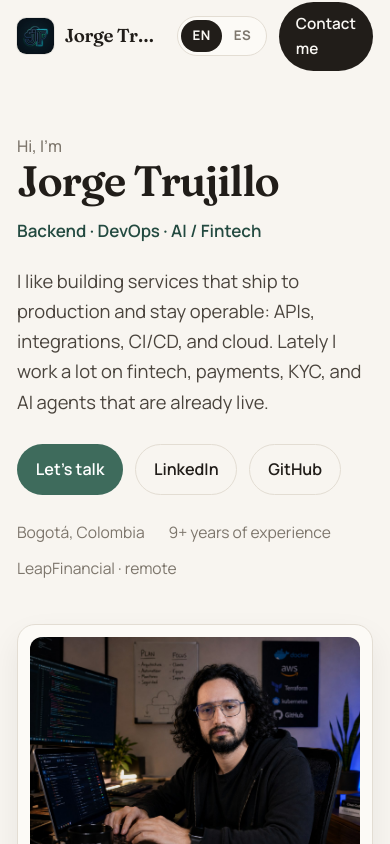
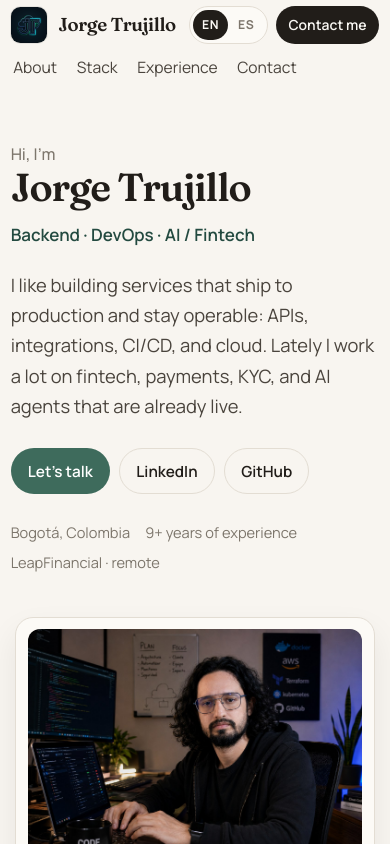
Before and after one commit to MatiusRock1/profile, a React (Vite) app in the folder web/: page / in a window 390 px wide. Shown: the top 844 px of the page. Built offline with nearby package versions, Linux system fonts and the light colour scheme.

Commit message:
Improve mobile nav and section tracking
fix: stabilizes active section highlighting on scroll and hardens the responsive layout for small screens, including a scrollable mobile nav strip.

```diff
--- a/web/src/App.css
+++ b/web/src/App.css
@@ -3,7 +3,7 @@
 }
 
 .wrap {
-  width: min(100% - 2rem, var(--max));
+  width: min(100% - 1.25rem, var(--max));
   margin-inline: auto;
 }
 
@@ -25,8 +25,9 @@
   display: flex;
   align-items: center;
   justify-content: space-between;
-  gap: 1rem;
-  min-height: 4.25rem;
+  gap: 0.65rem;
+  min-height: 4rem;
+  padding: 0.35rem 0;
 }
 
 .nav__brand {
@@ -101,13 +102,14 @@
 .nav__cta {
   display: inline-flex;
   align-items: center;
-  padding: 0.55rem 1rem;
+  padding: 0.5rem 0.85rem;
   border-radius: 999px;
   background: var(--ink);
   color: #faf8f4 !important;
   text-decoration: none;
-  font-size: 0.9rem;
+  font-size: 0.86rem;
   font-weight: 600;
+  white-space: nowrap;
 }
 
 .nav__cta:hover {
@@ -119,7 +121,8 @@
 .nav__end {
   display: flex;
   align-items: center;
-  gap: 0.7rem;
+  gap: 0.45rem;
+  flex-shrink: 0;
 }
 
 .lang {
@@ -157,7 +160,7 @@
 
 /* Hero */
 .hero {
-  padding: 3.5rem 0 2.75rem;
+  padding: 2.4rem 0 2rem;
 }
 
 .hero__grid {
@@ -290,7 +293,7 @@
 }
 
 .section {
-  padding: 2.75rem 0;
+  padding: 2.25rem 0;
 }
 
 .section__title {
@@ -502,8 +505,8 @@
 
 /* Contact */
 .contact {
-  margin: 1rem 0 3.5rem;
-  padding: 1.8rem 1.5rem;
+  margin: 1rem 0 2.75rem;
+  padding: 1.45rem 1.15rem;
   border-radius: 18px;
   background: #22302b;
   color: #f4f1ea;
@@ -575,27 +578,137 @@
   text-decoration: none;
 }
 
+/* Mobile nav links strip */
+@media (max-width: 719.98px) {
+  .nav__links {
+    display: flex;
+    order: 3;
+    width: 100%;
+    overflow-x: auto;
+    gap: 0.15rem 0.85rem;
+    padding: 0.15rem 0 0.35rem;
+    margin: 0;
+    scrollbar-width: none;
+    -webkit-overflow-scrolling: touch;
+  }
+
+  .nav__links::-webkit-scrollbar {
+    display: none;
+  }
+
+  .nav__inner {
+    flex-wrap: wrap;
+    row-gap: 0.15rem;
+  }
+
+  .nav__brand {
+    min-width: 0;
+    flex: 1 1 auto;
+  }
+
+  .nav__end {
+    margin-left: auto;
+  }
+
+  .nav__cta {
+    padding: 0.45rem 0.75rem;
+    font-size: 0.82rem;
+  }
+
+  .lang__btn {
+    min-width: 2.1rem;
+    min-height: 1.75rem;
+    font-size: 0.72rem;
+  }
+
+  .hero h1 {
+    font-size: clamp(2.15rem, 10vw, 2.8rem);
+  }
+
+  .hero__actions {
+    gap: 0.55rem;
+  }
+
+  .btn {
+    min-height: 2.55rem;
+    padding: 0.55rem 0.95rem;
+    font-size: 0.9rem;
+  }
+
+  .hero__meta {
+    gap: 0.35rem 0.9rem;
+    font-size: 0.86rem;
+  }
+
+  .hero__photo {
+    width: min(100%, 360px);
+  }
+
+  .focus li,
+  .tags li {
+    font-size: 0.8rem;
+  }
+
+  .job h3 {
+    font-size: 1.2rem;
+  }
+
+  .contact__actions .btn {
+    width: 100%;
+  }
+
+  .footer__inner {
+    flex-direction: column;
+    align-items: flex-start;
+  }
+}
+
 @media (min-width: 720px) {
+  .wrap {
+    width: min(100% - 2rem, var(--max));
+  }
+
+  .nav__inner {
+    min-height: 4.25rem;
+    gap: 1rem;
+    padding: 0;
+    flex-wrap: nowrap;
+  }
+
   .nav__links {
     display: flex;
   }
 
+  .nav__cta {
+    padding: 0.55rem 1rem;
+    font-size: 0.9rem;
+  }
+
+  .nav__end {
+    gap: 0.7rem;
+  }
+
   .hero {
-    padding: 4.5rem 0 3rem;
+    padding: 4rem 0 3rem;
   }
 
   .hero__grid {
-    grid-template-columns: 1.15fr 0.75fr;
-    gap: 3rem;
+    grid-template-columns: minmax(0, 1.1fr) minmax(260px, 0.9fr);
+    gap: 2.5rem;
+    align-items: start;
   }
 
   .hero__photo {
     justify-self: end;
-    width: 300px;
+    width: min(100%, 380px);
+  }
+
+  .section {
+    padding: 2.75rem 0;
   }
 
   .job {
-    grid-template-columns: 11rem 1fr;
+    grid-template-columns: 11rem minmax(0, 1fr);
   }
 
   .job__when {
@@ -603,7 +716,7 @@
   }
 
   .split {
-    grid-template-columns: 1.2fr 0.9fr;
+    grid-template-columns: minmax(0, 1.2fr) minmax(0, 0.9fr);
   }
 
   .strengths {
@@ -620,10 +733,30 @@
     border-bottom: 0;
     padding-bottom: 0;
   }
+
+  .contact {
+    margin: 1rem 0 3.5rem;
+    padding: 1.8rem 1.5rem;
+  }
 }
 
 @media (min-width: 960px) {
+  .hero__grid {
+    grid-template-columns: minmax(0, 1.15fr) minmax(300px, 0.85fr);
+    gap: 3rem;
+  }
+
+  .hero__photo {
+    width: min(100%, 440px);
+  }
+
   .strengths {
     grid-template-columns: repeat(3, minmax(0, 1fr));
   }
 }
+
+@media (min-width: 1100px) {
+  .wrap {
+    width: min(100% - 2.5rem, var(--max));
+  }
+}
--- a/web/src/App.tsx
+++ b/web/src/App.tsx
@@ -1,9 +1,14 @@
-import { useEffect, useMemo, useState } from 'react'
+import { useCallback, useEffect, useMemo, useRef, useState } from 'react'
 import { useLanguage } from './i18n/LanguageContext'
 import type { Lang } from './i18n/types'
 import './App.css'
 
 const SECTION_IDS = ['about', 'stack', 'experience', 'contact'] as const
+type SectionId = (typeof SECTION_IDS)[number]
+
+function isSectionId(value: string): value is SectionId {
+  return (SECTION_IDS as readonly string[]).includes(value)
+}
 
 function joinList(items: readonly string[]) {
   return items.join(' · ')
@@ -12,7 +17,13 @@ function joinList(items: readonly string[]) {
 function App() {
   const { lang, setLang, t } = useLanguage()
   const [scrolled, setScrolled] = useState(false)
-  const [activeSection, setActiveSection] = useState<string>('')
+  const [activeSection, setActiveSection] = useState<string>(() => {
+    if (typeof window === 'undefined') return ''
+    const hash = window.location.hash.replace(/^#/, '')
+    return isSectionId(hash) ? hash : ''
+  })
+  const pinnedUntil = useRef(0)
+  const pinnedId = useRef<string | null>(null)
   const { shared } = t
 
   const navItems = useMemo(
@@ -25,48 +36,79 @@ function App() {
     [t.nav.about, t.nav.stack, t.nav.experience, t.nav.contact],
   )
 
-  useEffect(() => {
-    const onScroll = () => setScrolled(window.scrollY > 8)
-    onScroll()
-    window.addEventListener('scroll', onScroll, { passive: true })
-    return () => window.removeEventListener('scroll', onScroll)
+  const pinSection = useCallback((id: string, ms = 1000) => {
+    if (!isSectionId(id)) return
+    pinnedId.current = id
+    pinnedUntil.current = performance.now() + ms
+    setActiveSection(id)
   }, [])
 
   useEffect(() => {
-    const elements = SECTION_IDS.map((id) => document.getElementById(id)).filter(
-      (el): el is HTMLElement => Boolean(el),
-    )
-    if (!elements.length) return
+    const getMarker = () => {
+      const nav = document.querySelector('.nav')
+      const navH = nav instanceof HTMLElement ? nav.getBoundingClientRect().height : 68
+      return Math.max(72, navH + 12)
+    }
 
-    const observer = new IntersectionObserver(
-      (entries) => {
-        const visible = entries
-          .filter((entry) => entry.isIntersecting)
-          .sort((a, b) => b.intersectionRatio - a.intersectionRatio)
+    const updateFromScroll = () => {
+      setScrolled(window.scrollY > 8)
 
-        if (visible[0]?.target.id) {
-          setActiveSection(visible[0].target.id)
-          return
-        }
+      if (pinnedId.current && performance.now() < pinnedUntil.current) {
+        setActiveSection(pinnedId.current)
+        return
+      }
+      pinnedId.current = null
 
-        // Near bottom: keep last section active
-        const nearBottom =
-          window.innerHeight + window.scrollY >= document.documentElement.scrollHeight - 48
-        if (nearBottom) {
-          setActiveSection(SECTION_IDS[SECTION_IDS.length - 1])
-        }
-      },
-      {
-        root: null,
-        // Account for sticky nav and prefer the section occupying the upper half
-        rootMargin: '-28% 0px -55% 0px',
-        threshold: [0, 0.15, 0.35, 0.55, 0.75, 1],
-      },
-    )
+      const marker = getMarker()
+      const maxScroll = document.documentElement.scrollHeight - window.innerHeight
+      if (maxScroll > 0 && window.scrollY >= maxScroll - 12) {
+        setActiveSection('contact')
+        return
+      }
 
-    for (const el of elements) observer.observe(el)
-    return () => observer.disconnect()
-  }, [])
+      // Last nav section whose top has crossed under the sticky header.
+      // Domain/strengths keep Experience active until Contact.
+      let current = ''
+      for (const id of SECTION_IDS) {
+        const el = document.getElementById(id)
+        if (!el) continue
+        if (el.getBoundingClientRect().top - marker <= 1) current = id
+      }
+      setActiveSection(current)
+    }
+
+    const onHashChange = () => {
+      const hash = window.location.hash.replace(/^#/, '')
+      if (isSectionId(hash)) pinSection(hash)
+      else updateFromScroll()
+    }
+
+    const initialHash = window.location.hash.replace(/^#/, '')
+    if (isSectionId(initialHash)) pinSection(initialHash, 1200)
+
+    updateFromScroll()
+    const raf = window.requestAnimationFrame(updateFromScroll)
+    const t1 = window.setTimeout(updateFromScroll, 150)
+    const t2 = window.setTimeout(updateFromScroll, 450)
+
+    window.addEventListener('scroll', updateFromScroll, { passive: true })
+    window.addEventListener('resize', updateFromScroll)
+    window.addEventListener('hashchange', onHashChange)
+    window.addEventListener('scrollend', updateFromScroll)
+    return () => {
+      window.cancelAnimationFrame(raf)
+      window.clearTimeout(t1)
+      window.clearTimeout(t2)
+      window.removeEventListener('scroll', updateFromScroll)
+      window.removeEventListener('resize', updateFromScroll)
+      window.removeEventListener('hashchange', onHashChange)
+      window.removeEventListener('scrollend', updateFromScroll)
+    }
+  }, [pinSection])
+
+  const onNavClick = (id: string) => {
+    pinSection(id)
+  }
 
   return (
     <div className="site">
@@ -90,6 +132,7 @@ function App() {
                 href={`#${item.id}`}
                 className={activeSection === item.id ? 'is-active' : undefined}
                 aria-current={activeSection === item.id ? 'true' : undefined}
+                onClick={() => onNavClick(item.id)}
               >
                 {item.label}
               </a>
```
